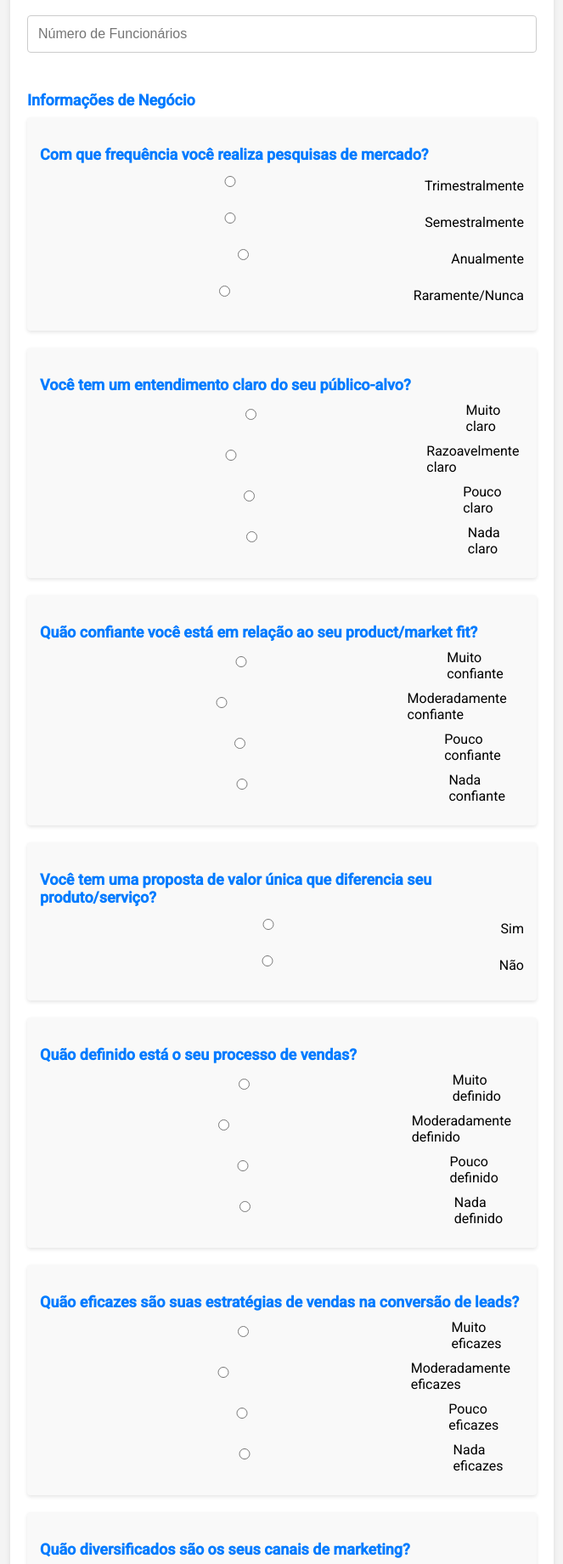
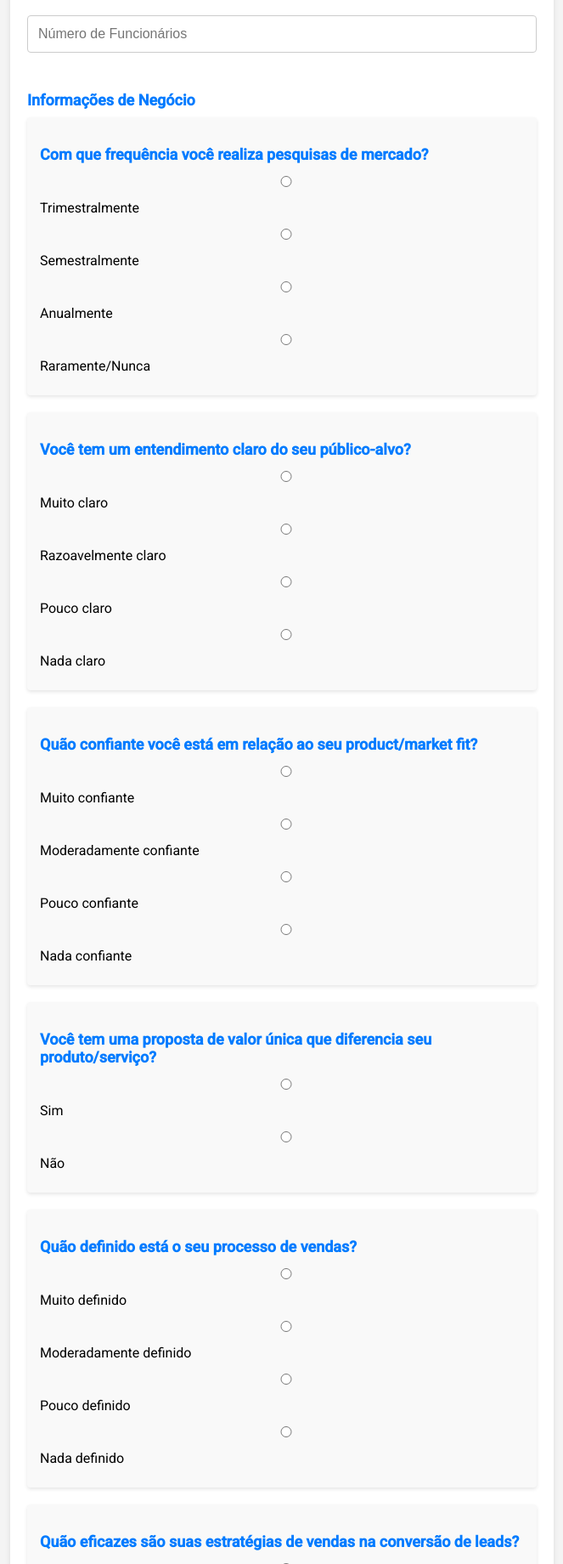
Before and after one commit to cacaprog/mkt_diagnostic, a Flask app: page / in a window 1280 px wide. Shown: the part 492-2332 px from the top of the page at 85% size, without its empty margins (308-971 px from the left). Run offline with Flask 3, Linux system fonts and the light colour scheme; parts of the project's set-up code (start-up, migrations or seed data) failed here and were passed over.

Commit message:
Index html updated

```diff
--- a/templates/index.html
+++ b/templates/index.html
@@ -52,12 +52,16 @@
             margin-bottom: 20px;
             box-shadow: 0 2px 4px rgba(0, 0, 0, 0.1);
         }
+        .question h3 {
+            margin-bottom: 10px;
+            text-align: left;
+        }
         .question-options {
             margin-top: 10px;
+            text-align: left;
         }
         .question-options label {
-            display: flex;
-            align-items: center;
+            display: block;
             margin-bottom: 10px;
             font-size: 16px;
         }
```
